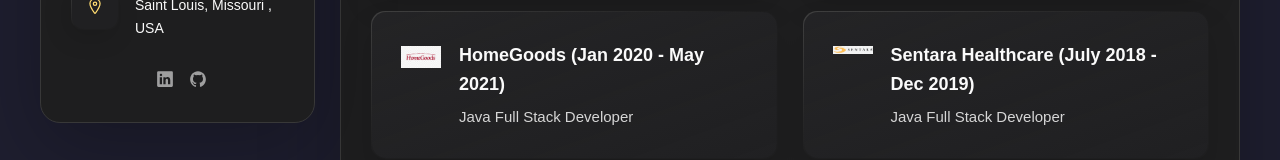
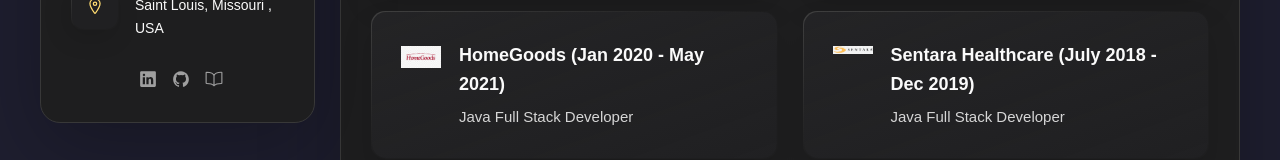
Before and after one commit to dineshb72/Portfolio, a website: page index.html in a window 1280 px wide. Shown: the part 617-777 px from the top of the page. Drawn offline with nearby package versions, Linux system fonts and the light colour scheme.

Commit message:
Updated Blog

```diff
--- a/index.html
+++ b/index.html
@@ -131,6 +131,11 @@
             </a>
           </li>
 
+          <li class="social-item">
+            <a href="https://medium.com/@bukyadinesh17" class="social-link" target="_blank">
+              <ion-icon name="book-outline"></ion-icon>
+            </a>
+          </li>
 
         </ul>
 
```
